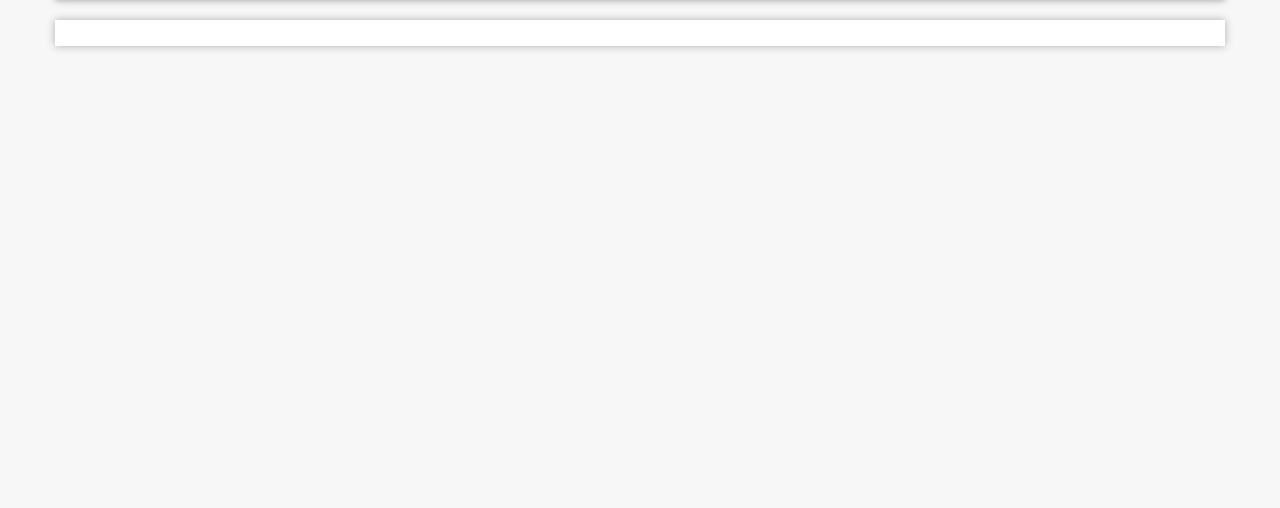
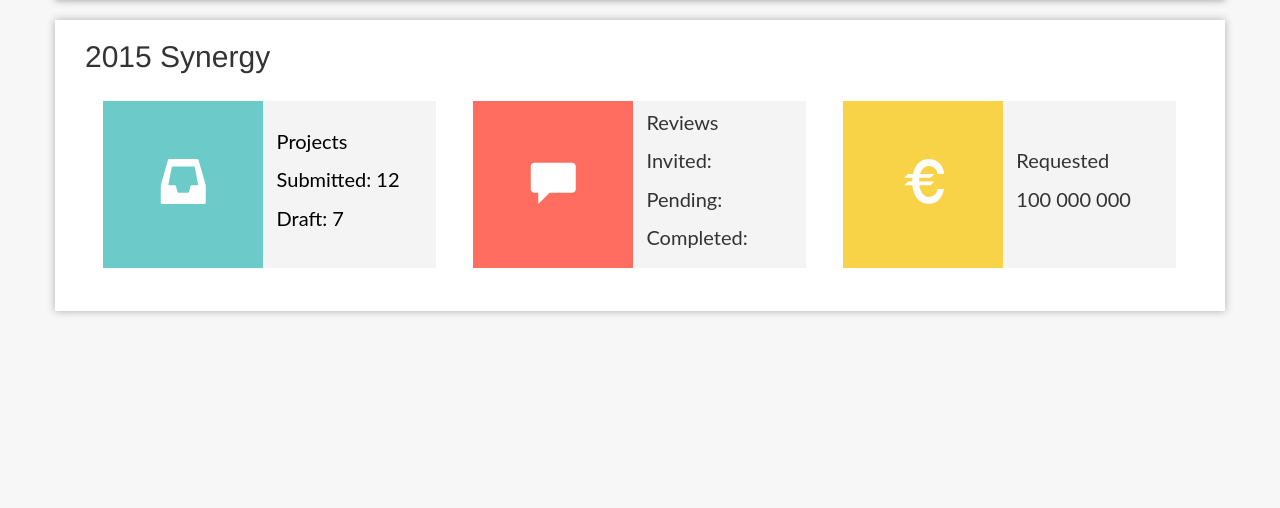
Before and after one commit to unistra/rfpportal-frcsxb, a Django app: template templates/dashboard/dashboard.html in a window 1280 px wide. Shown: the part 124-632 px from the top of the page. Run offline with Django 3.2, Linux system fonts and the light colour scheme; the template is opened without the code that fills it, so the values that code supplies are empty; parts of the project's set-up code (start-up, migrations or seed data) failed here and were passed over; some libraries are stand-ins or nearby versions.

Commit message:
dashboard_design_1

```diff
--- a/static/css/style.css
+++ b/static/css/style.css
@@ -514,3 +514,80 @@
 .search_box{
     padding:15px 0px 15px 0px;
 }
+
+
+.metric_square{
+    float:left;
+    position:relative;
+    width: 30%;
+    padding-bottom: 15%; /* = width for a 1:1 aspect ratio */
+    margin:1.66%;
+    background-color: #fff;
+
+}
+
+.metric_content {
+    position: absolute;
+    height: 100%;
+    width: 100%;
+    text-align: center;
+    background-color: #f4f4f4;
+}
+
+.align_left{
+    text-align: left;
+}
+
+.align_right{
+    text-align: right;
+    padding-righT: 2%;
+}
+
+.metric{
+    font-size:20px;
+    font-family: 'Lato',verdana, sans-serif;
+}
+
+.numbers{
+    font-weight:900;
+    font-size:80px;
+    color:white;
+}
+
+.metric_table{
+    display:table;
+    height:100%;
+    width:48%;
+}
+
+.metric_cell{
+    display:table-cell;
+    vertical-align:middle;
+    height:100%;
+    width:48%;
+}
+
+
+#project{
+    background-color: #6CCAC9;
+    color: #fff;
+}
+
+#review{
+    background-color: #FF6D60;
+    color: #fff;
+}
+
+#amount{
+    background-color: #F8D347;
+    color: #fff;
+}
+
+
+
+
+
+.metric_text{
+    background-color: #f4f4f4;
+    color: #000000;
+}
--- a/templates/dashboard/dashboard.html
+++ b/templates/dashboard/dashboard.html
@@ -11,7 +11,11 @@
 <div class = "container">
 
 <div class="col-xs-12 col-md-12">
-    {% block dashboard_action %} {% endblock %}
+    {% block dashboard_action %}
+
+    {% include 'dashboard/dashboard_rfp_metrics.html' %}
+
+    {% endblock %}
 </div>
 
 </div>
--- a/templates/dashboard/dashboard_project_details.html
+++ b/templates/dashboard/dashboard_project_details.html
@@ -148,7 +148,7 @@
                 <th>Reviewer</th>
                 <th>Review</th>
                 <th>Date</th>
-                <th>Rating</th>
+                <th>Status</th>
                 <th>Actions</th>
             </tr>
 
--- /dev/null
+++ b/templates/dashboard/dashboard_rfp_metrics.html
@@ -0,0 +1,73 @@
+<h2>2015 Synergy</h2>
+
+<div class="metric">
+<div class="metric_square">
+
+    <div class="metric_content">
+
+        <div class="metric_table pull-left">
+            <div id="project" class="metric_cell metric_icon">
+                        <span class="glyphicon glyphicon-inbox" style="font-size:45px;"></span>
+            </div>
+        </div>
+
+        <div class="metric_table pull-right">
+            <div class="metric_cell align_left metric_text">
+                    <p>Projects</p>
+                    <p>Submitted: 12</p>
+                    <p>Draft: 7</p>
+            </div>
+        </div>
+
+    </div>
+
+</div>
+
+<div class="metric_square">
+
+    <div class="metric_content ">
+
+        <div class="metric_table pull-left">
+            <div id="review" class="metric_cell">
+                        <span class="glyphicon glyphicon-comment" style="font-size:45px;"></span>
+            </div>
+        </div>
+
+        <div class="metric_table pull-right">
+            <div class="metric_cell align_left">
+                        <p>Reviews</p>
+                        <p>Invited: </p>
+                        <p>Pending: </p>
+                        <p>Completed: </p>
+
+            </div>
+        </div>
+
+    </div>
+
+</div>
+
+<div class="metric_square">
+
+    <div class="metric_content ">
+
+        <div class="metric_table pull-left">
+            <div id="amount" class="metric_cell">
+                        <span class="glyphicon glyphicon-euro" style="font-size:45px;"></span>
+            </div>
+        </div>
+
+        <div class="metric_table pull-right">
+
+            <div class="metric_cell align_left">
+                <p>Requested</p>
+                <p>100 000 000</p>
+
+            </div>
+        </div>
+
+    </div>
+
+</div>
+
+    </div>
```
